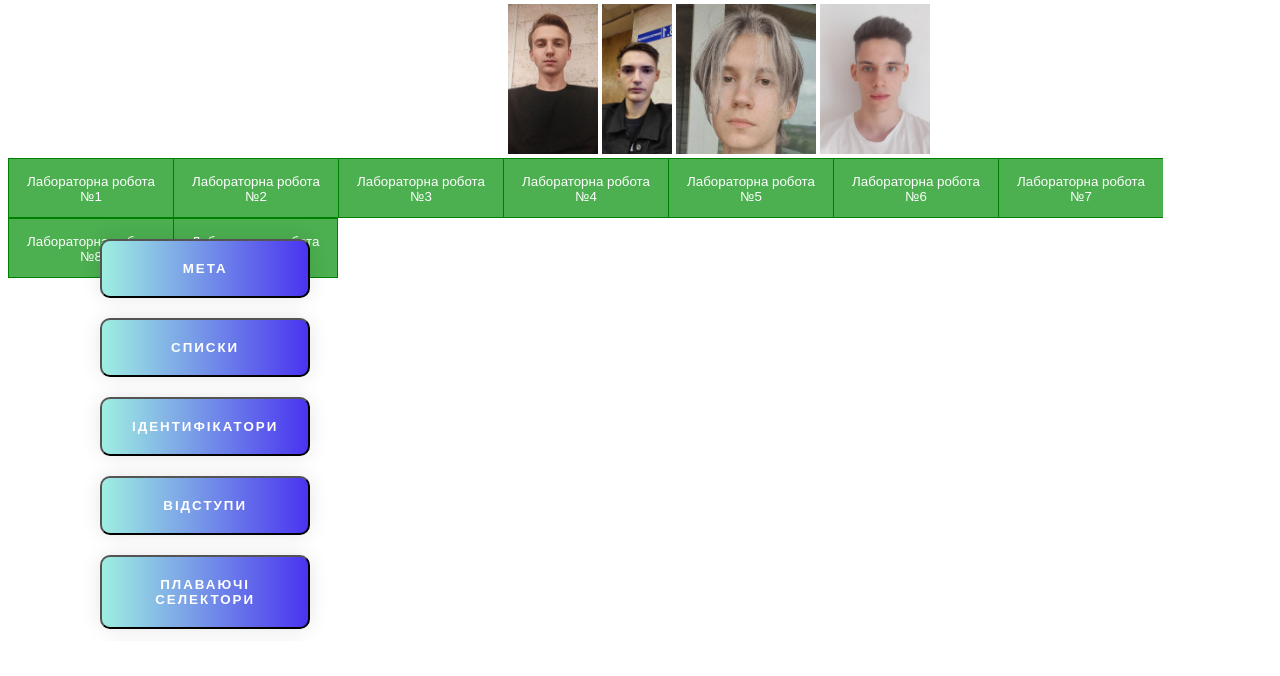
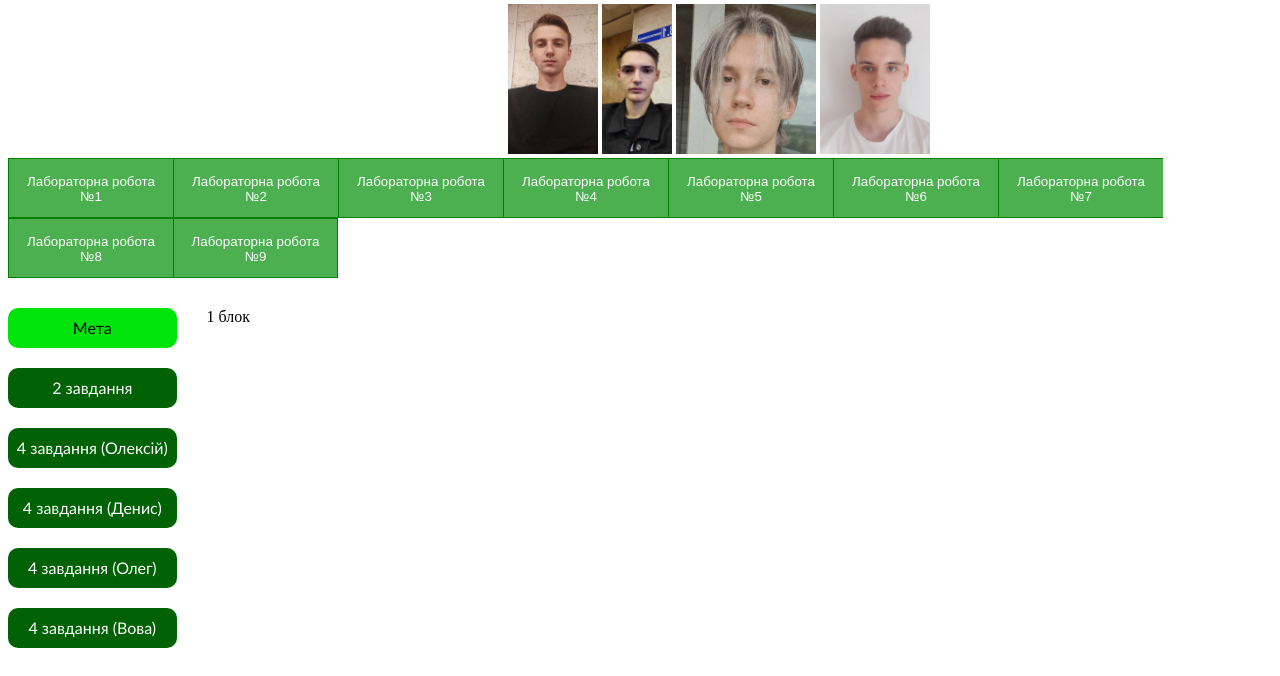
Before and after one commit to denisSorokinz/web_lab, a PHP site: page /lab3/index.html in a window 1280 px wide. Shown: the part 191-867 px from the top of the page. Before the commit the page ends 820 px from the top, so only its background shows below. Run offline with PHP 8.4, Linux system fonts and the light colour scheme.

Commit message:
added: basic menu

```diff
--- a/lab3/index.html
+++ b/lab3/index.html
@@ -14,7 +14,6 @@
 		}
 
 	</style>
-	<script src="../script.js"></script>
 </head>
 
 <body>
@@ -42,23 +41,61 @@
 		<button onClick='location.href="Zvity1.1.html"'>Лабораторна робота №8</button>
 		<button onClick='location.href="Zvity1.1.html"'>Лабораторна робота №9</button>
 	</div>
-	<div>
-
+	<div class="content">
+		<div class="menu">
+			<div class="menu__item">
+				<button class="menu__button active" data-block="meta">
+					Мета
+				</button>
+			</div>
+			<div class="menu__item">
+				<button class="menu__button" data-block="ex2">
+					2 завдання
+				</button>
+			</div>
+			<div class="menu__item">
+				<button class="menu__button" data-block="ex4-1">
+					4 завдання (Олексій)
+				</button>
+			</div>
+			<div class="menu__item">
+				<button class="menu__button" data-block="ex4-2">
+					4 завдання (Денис)
+				</button>
+			</div>
+			<div class="menu__item">
+				<button class="menu__button" data-block="ex4-3">
+					4 завдання (Олег)
+				</button>
+			</div>
+			<div class="menu__item">
+				<button class="menu__button" data-block="ex4-4">
+					4 завдання (Вова)
+				</button>
+			</div>
+		</div>
+		<div class="content__blocks">
+			<div class="content__block active" id="meta">
+				1 блок
+			</div>
+			<div class="content__block" id="ex2">
+				2 блок
+			</div>
+			<div class="content__block" id="ex4-1">
+				3 блок
+			</div>
+			<div class="content__block" id="ex4-2">
+				4 блок
+			</div>
+			<div class="content__block" id="ex4-3">
+				5 блок
+			</div>
+			<div class="content__block" id="ex4-4">
+				6 блок
+			</div>
+		</div>
 	</div>
-	<div class="button4">
-		<button class="button2" onClick='location.href="Zvity2.9.html"'>МЕТА</button>
-		<button class="button2" onClick='location.href="Zvity2.1.html"'>СПИСКИ</button>
-		<button class="button2" onClick='location.href="Zvity2.2.html"'>ІДЕНТИФІКАТОРИ</button>
-		<button class="button2" onClick='location.href="Zvity2.3.html"'>ВІДСТУПИ</button>
-		<button class="button2" onClick='location.href="Zvity2.4.html"'>ПЛАВАЮЧІ СЕЛЕКТОРИ</button>
-		<button class="button2 dropbtn" onclick="myFunction()">СЕЛЕКТОРИ</button>
-		<div id="myDropdown" class="dropdown-content">
-			<a href="Zvity2.5.html">Селектори тегу і класу</a>
-			<a href="Zvity2.6.html">Інші селектори</a>
-			<a href="Zvity2.7.html">Групування селекторів</a>
-		</div>
-		<button class="button2" onClick='location.href="Zvity2.8.html"'>ВИСНОВКИ</button>
-	</div>
+	<script src="../script.js"></script>
 </body>
 
 </html>
--- a/script.js
+++ b/script.js
@@ -2,7 +2,7 @@ function myFunction() {
 	document.getElementById("myDropdown").classList.toggle("show");
 }
 
-window.onclick = function(event) {
+window.onclick = function (event) {
 	if (!event.target.matches('.dropbtn')) {
 
 		var dropdowns = document.getElementsByClassName("dropdown-content");
@@ -15,3 +15,23 @@ window.onclick = function(event) {
 		}
 	}
 }
+
+setMenu()
+function setMenu() {
+	const contentBlocks = document.querySelectorAll('.content__block');
+	const menuButtons = document.querySelectorAll('.menu__button')
+	menuButtons.forEach(button => {
+		button.addEventListener("click", (event) => {
+			menuButtons.forEach(btn => {
+				btn === button
+					? btn.classList.add('active')
+					: btn.classList.remove('active')
+			})
+			contentBlocks.forEach(block => {
+				block.id === button.dataset.block
+					? block.classList.add('active')
+					: block.classList.remove('active')
+			})
+		})
+	})
+}
--- a/style.css
+++ b/style.css
@@ -232,3 +232,56 @@ li {
     .square {
         margin-left: 500px;
     }
+
+.content {
+	display: flex;
+	padding-top: 30px;
+}
+
+.content__blocks {
+	padding-left: 30px;
+	width: 100%;
+}
+
+.content__block {
+	display: none;
+}
+
+.content__block.active {
+	display: block;
+}
+
+.menu {
+	width: 200px;
+	display: flex;
+	flex-direction: column;
+	align-items: center;
+}
+
+.menu__item {
+	margin-bottom: 20px;
+	width: 100%;
+}
+
+.menu__button {
+	width: 100%;
+	font-size: 16px;
+	font-family: 'Gill Sans', 'Gill Sans MT', Calibri, 'Trebuchet MS', sans-serif, 'Lucida Sans Unicode', 'Lucida Grande', 'Lucida Sans', Arial, sans-serif;
+	font-weight: 500;
+	height: 40px;
+	border-radius: 10px;
+	border: 0;
+	color: #fff;
+	cursor: pointer;
+	background-color: rgb(0, 98, 5);
+	transition: .2s;
+}
+
+.menu__button:hover {
+	box-shadow: 0 0 5px 2px rgb(0, 98, 5) ;
+}
+
+.menu__button.active {
+	color: #000;
+	background-color: rgb(0, 228, 11);
+}
```
Lines whose indentation alone changed are shown as unchanged.
